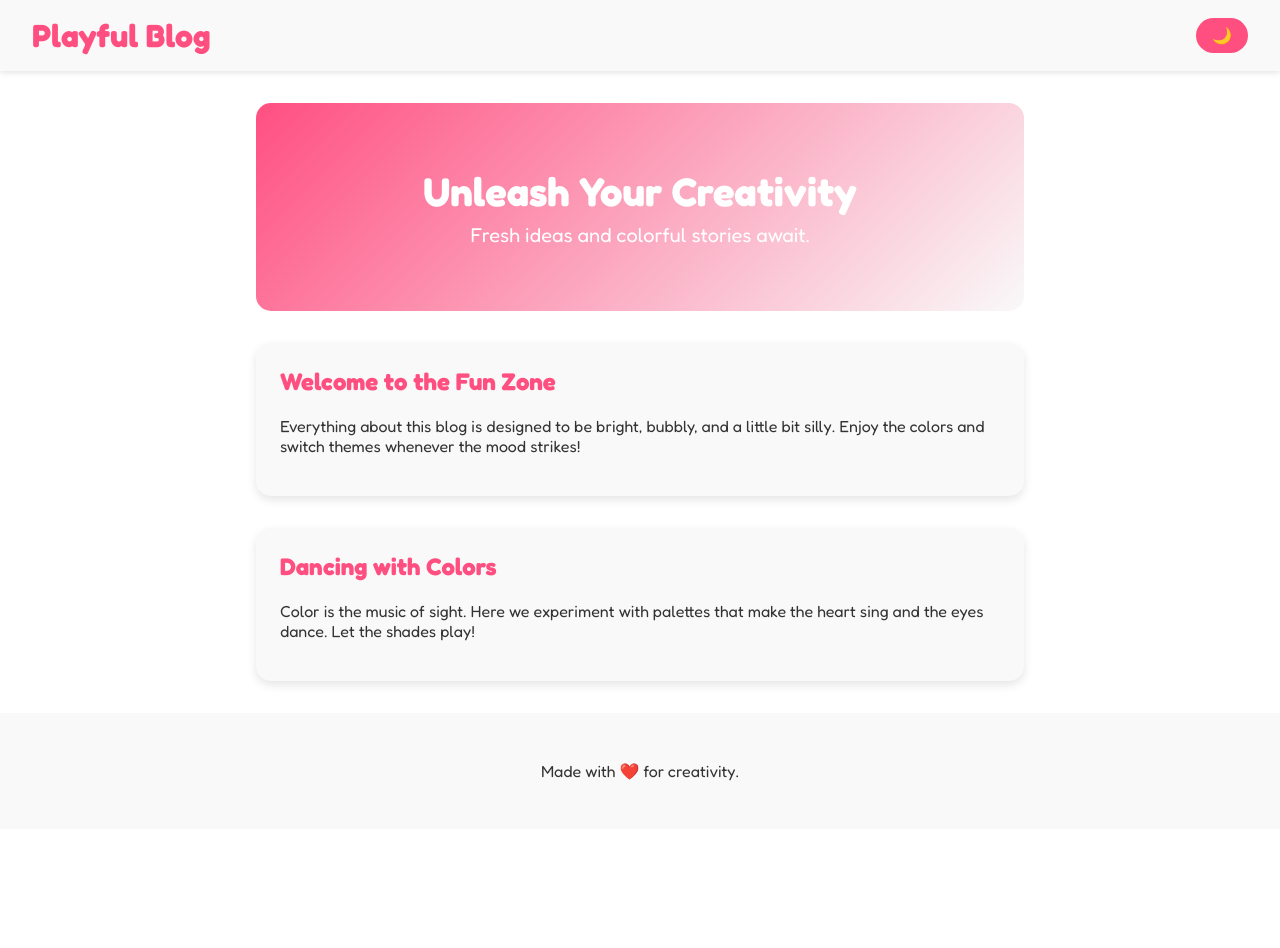
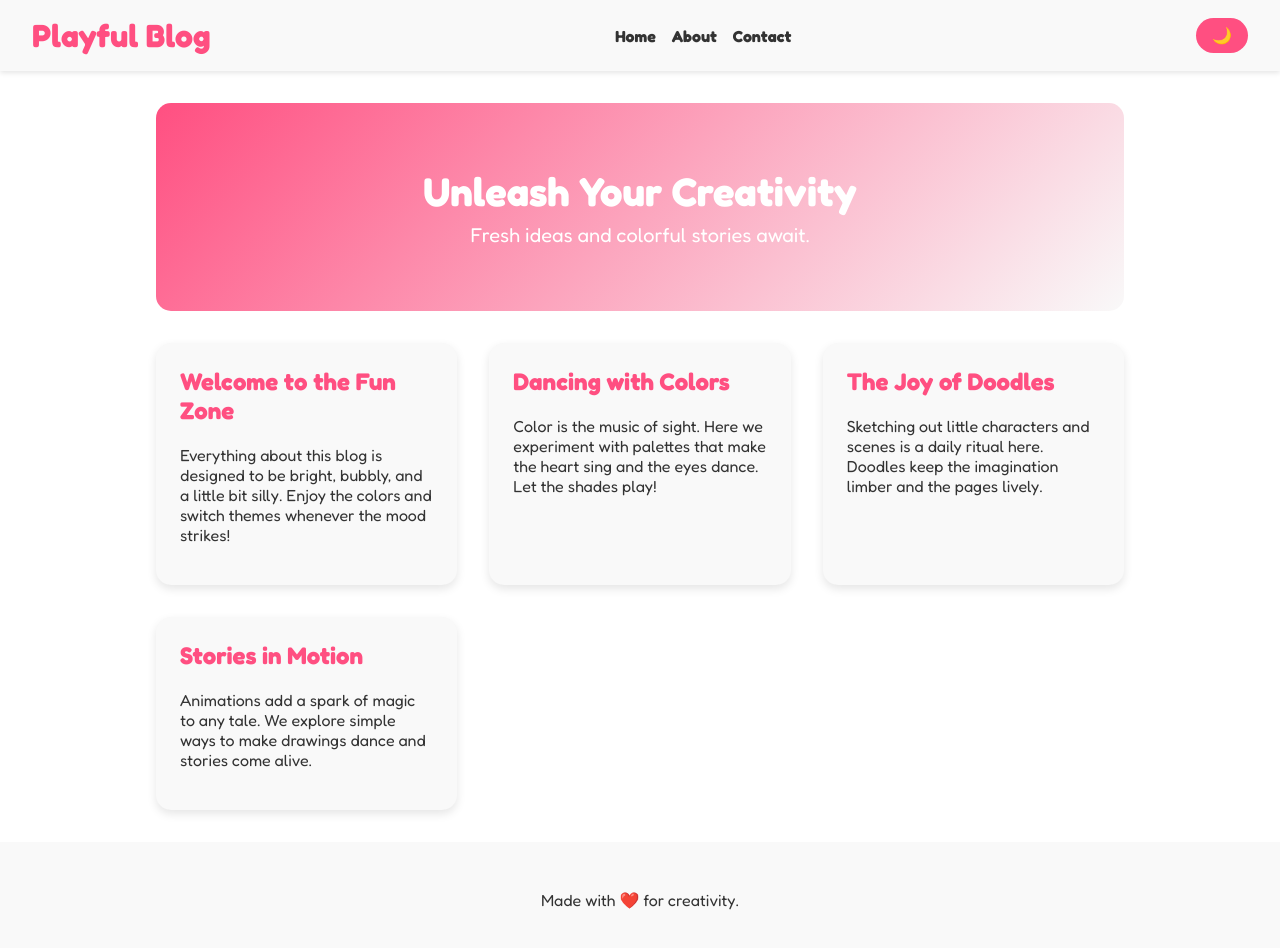
Before and after one commit to andres-tran/blog, a plain HTML site: page index.html in a window 1280 px wide. Before the commit the page ends 829 px from the top, so only its background shows below. Drawn offline with Linux system fonts and the light colour scheme.

Commit message:
Add posts and refresh design

```diff
--- a/index.html
+++ b/index.html
@@ -12,6 +12,13 @@
 <body>
   <header class="site-header">
     <h1 class="site-title">Playful Blog</h1>
+    <nav class="site-nav">
+      <ul>
+        <li><a href="#">Home</a></li>
+        <li><a href="#">About</a></li>
+        <li><a href="#">Contact</a></li>
+      </ul>
+    </nav>
     <button id="theme-toggle" aria-label="Toggle dark mode">🌙</button>
   </header>
   <main>
@@ -19,6 +26,7 @@
       <h2>Unleash Your Creativity</h2>
       <p>Fresh ideas and colorful stories await.</p>
     </section>
+    <section class="posts-grid">
       <article class="post">
         <h2 class="post-title">Welcome to the Fun Zone</h2>
         <p>Everything about this blog is designed to be bright, bubbly, and a little bit silly. Enjoy the colors and switch themes whenever the mood strikes!</p>
@@ -27,6 +35,15 @@
         <h2 class="post-title">Dancing with Colors</h2>
         <p>Color is the music of sight. Here we experiment with palettes that make the heart sing and the eyes dance. Let the shades play!</p>
       </article>
+      <article class="post">
+        <h2 class="post-title">The Joy of Doodles</h2>
+        <p>Sketching out little characters and scenes is a daily ritual here. Doodles keep the imagination limber and the pages lively.</p>
+      </article>
+      <article class="post">
+        <h2 class="post-title">Stories in Motion</h2>
+        <p>Animations add a spark of magic to any tale. We explore simple ways to make drawings dance and stories come alive.</p>
+      </article>
+    </section>
   </main>
   <footer class="site-footer">
     <p>Made with ❤️ for creativity.</p>
--- a/styles.css
+++ b/styles.css
@@ -28,6 +28,7 @@ body {
   display: flex;
   justify-content: space-between;
   align-items: center;
+  gap: 1rem;
   padding: 1rem 2rem;
   background-color: var(--card-bg);
   box-shadow: 0 2px 5px rgba(0,0,0,0.1);
@@ -37,6 +38,26 @@ body {
   margin: 0;
   color: var(--accent);
   font-size: 2rem;
+  font-weight: 700;
+}
+
+.site-nav ul {
+  display: flex;
+  list-style: none;
+  gap: 1rem;
+  margin: 0;
+  padding: 0;
+}
+
+.site-nav a {
+  color: var(--text);
+  text-decoration: none;
+  font-weight: 700;
+  transition: color 0.3s ease;
+}
+
+.site-nav a:hover {
+  color: var(--accent);
 }
 
 #theme-toggle {
@@ -60,7 +81,7 @@ body {
 }
 
 main {
-  max-width: 800px;
+  max-width: 1000px;
   margin: 2rem auto;
   padding: 0 1rem;
 }
@@ -84,12 +105,24 @@ main {
   font-size: 1.25rem;
 }
 
+.posts-grid {
+  display: grid;
+  grid-template-columns: repeat(auto-fit, minmax(250px, 1fr));
+  gap: 2rem;
+  margin: 2rem 0;
+}
+
 .post {
   background: var(--card-bg);
   padding: 1.5rem;
-  margin-bottom: 2rem;
+  margin: 0;
   border-radius: 15px;
   box-shadow: 0 4px 10px rgba(0,0,0,0.1);
+  transition: transform 0.2s ease;
+}
+
+.post:hover {
+  transform: translateY(-5px);
 }
 
 .post-title {
@@ -113,6 +146,12 @@ main {
     padding: 0.4rem 0.8rem;
   }
 
+  .site-nav ul {
+    flex-direction: column;
+    gap: 0.5rem;
+    align-items: flex-start;
+  }
+
   .hero {
     padding: 3rem 1rem;
   }
```
Also changed, not shown: README.md. Lines whose indentation alone changed are shown as unchanged.
